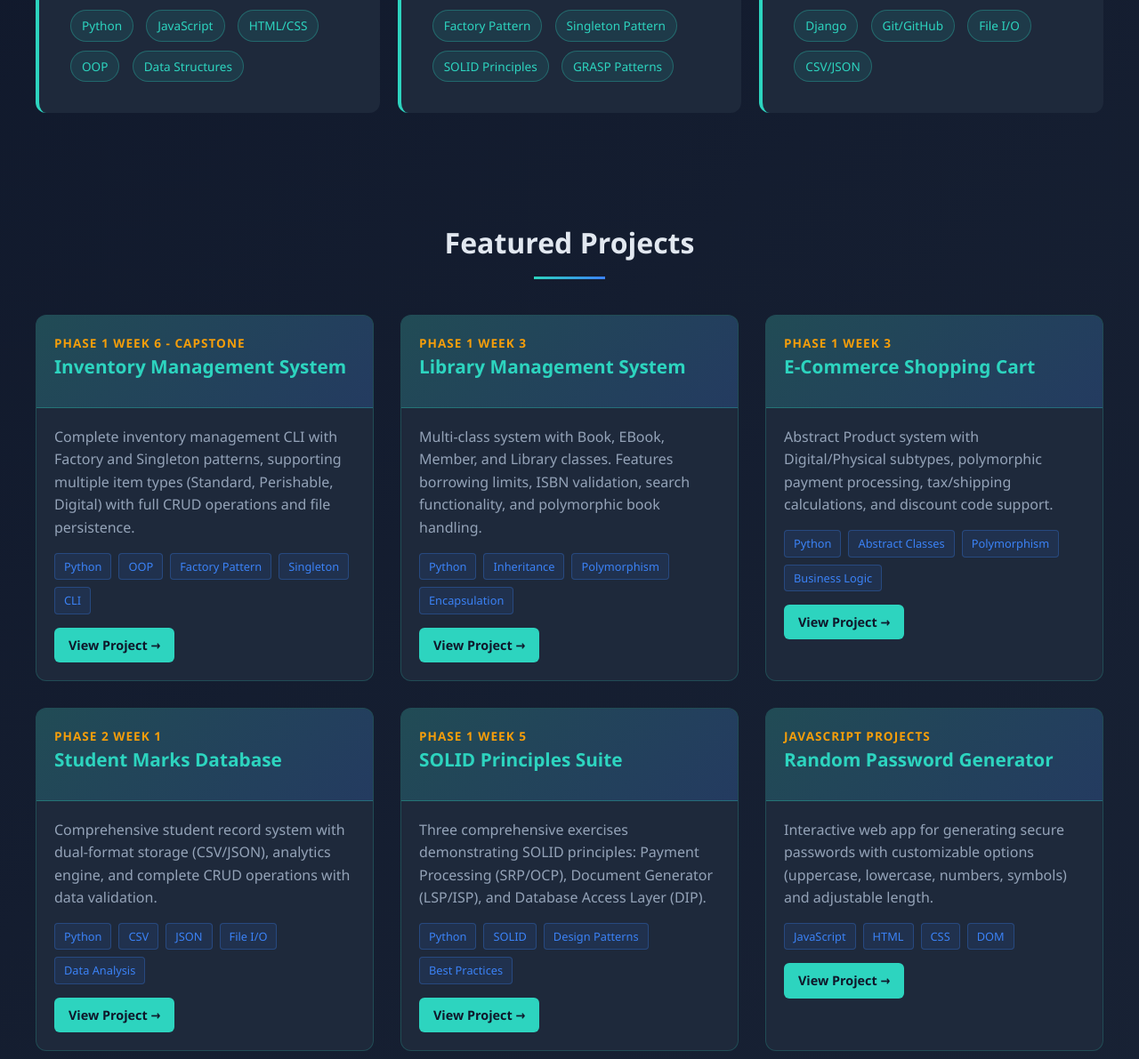
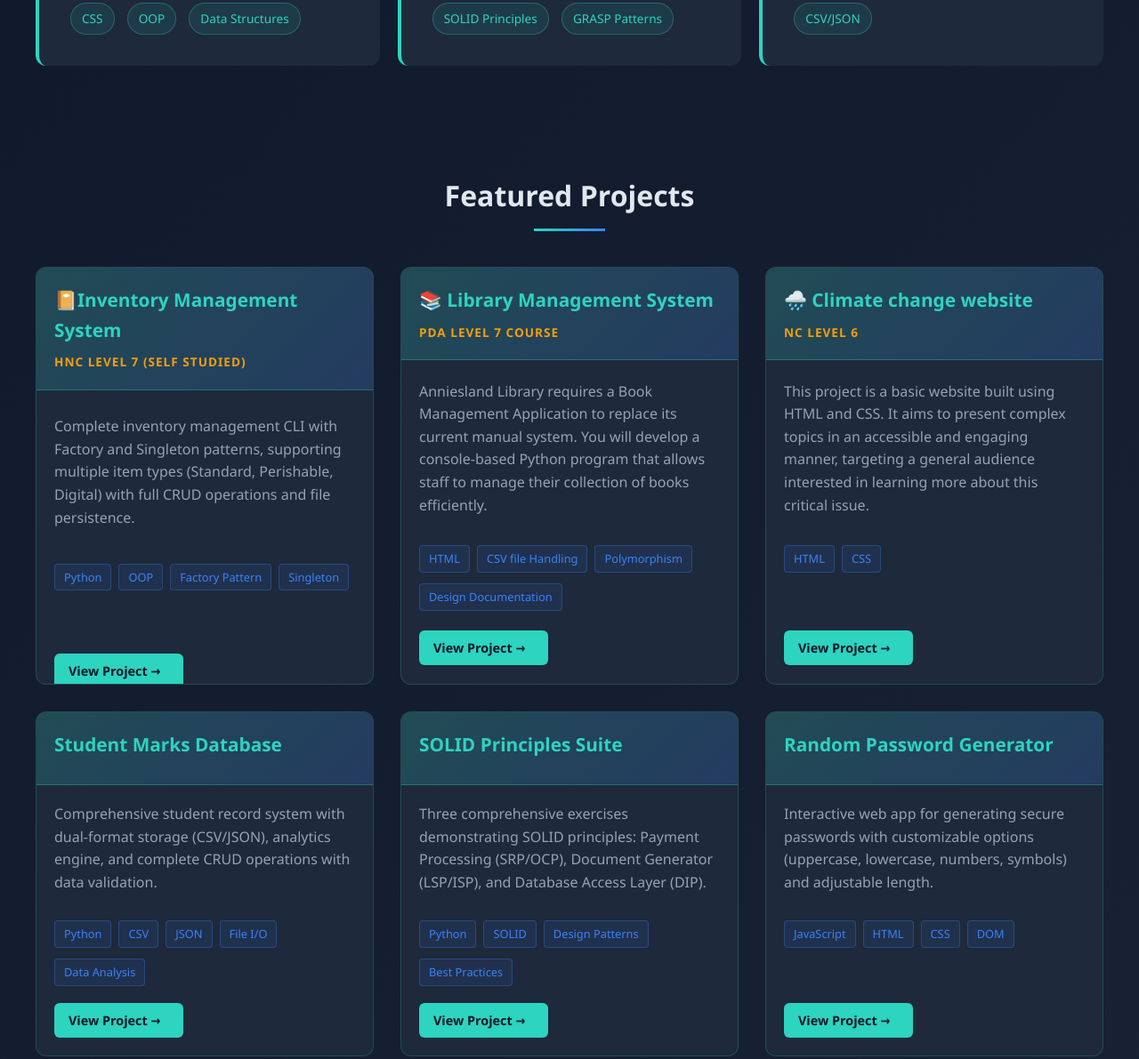
Before and after one commit to BugSlayer9000/BugSlayer9000.github.io, a plain HTML site: page index.html in a window 1280 px wide. Shown: the part 845-2036 px from the top of the page at 89% size. Drawn offline with Linux system fonts and the light colour scheme.

Commit message:
Update portfolio content and enhance project layout in index.html and styles.css

```diff
--- a/index.html
+++ b/index.html
@@ -11,9 +11,9 @@
         <div class="container">
             <div class="profile-section">
                 <h1>Samod Subhasha</h1>
-                <p class="subtitle">HNC Level 7 Software Development Student</p>
-                <p class="subtitle">2nd Year Computing Engineering @ Glasgow</p>
-                <a href="https://github.com/BugSlayer9000/personal-HNC-journey" class="github-link" target="_blank">
+                <!-- <p class="subtitle">HNC Level 7 Software Development Student</p> -->
+                <p class="subtitle">SWE 2nd year @ Glasgow Clyde College</p>
+                <a href="https://github.com/BugSlayer9000" class="github-link" target="_blank">
                     <svg width="20" height="20" fill="currentColor" viewBox="0 0 16 16">
                         <path d="M8 0C3.58 0 0 3.58 0 8c0 3.54 2.29 6.53 5.47 7.59.4.07.55-.17.55-.38 0-.19-.01-.82-.01-1.49-2.01.37-2.53-.49-2.69-.94-.09-.23-.48-.94-.82-1.13-.28-.15-.68-.52-.01-.53.63-.01 1.08.58 1.23.82.72 1.21 1.87.87 2.33.66.07-.52.28-.87.51-1.07-1.78-.2-3.64-.89-3.64-3.95 0-.87.31-1.59.82-2.15-.08-.2-.36-1.02.08-2.12 0 0 .67-.21 2.2.82.64-.18 1.32-.27 2-.27.68 0 1.36.09 2 .27 1.53-1.04 2.2-.82 2.2-.82.44 1.1.16 1.92.08 2.12.51.56.82 1.27.82 2.15 0 3.07-1.87 3.75-3.65 3.95.29.25.54.73.54 1.48 0 1.07-.01 1.93-.01 2.2 0 .21.15.46.55.38A8.012 8.012 0 0 0 16 8c0-4.42-3.58-8-8-8z"/>
                     </svg>
@@ -28,15 +28,15 @@
         <section class="container">
             <div class="stats-bar">
                 <div class="stat-card">
-                    <span class="stat-number">6</span>
-                    <span class="stat-label">Weeks Completed</span>
+                    <span class="stat-number">2</span>
+                    <span class="stat-label">Years since started</span>
                 </div>
                 <div class="stat-card">
                     <span class="stat-number">20+</span>
                     <span class="stat-label">Projects Built</span>
                 </div>
                 <div class="stat-card">
-                    <span class="stat-number">3</span>
+                    <span class="stat-number">4</span>
                     <span class="stat-label">Languages</span>
                 </div>
                 <div class="stat-card">
@@ -55,7 +55,8 @@
                     <div>
                         <span class="skill-tag">Python</span>
                         <span class="skill-tag">JavaScript</span>
-                        <span class="skill-tag">HTML/CSS</span>
+                        <span class="skill-tag">HTML</span>
+                        <span class="skill-tag">CSS</span>
                         <span class="skill-tag">OOP</span>
                         <span class="skill-tag">Data Structures</span>
                     </div>
@@ -89,8 +90,8 @@
                 <!-- Inventory Management System -->
                 <div class="project-card">
                     <div class="project-header">
-                        <div class="project-phase">Phase 1 Week 6 - Capstone</div>
-                        <h3 class="project-title">Inventory Management System</h3>
+                        <h3 class="project-title">📔Inventory Management System</h3>
+                        <div class="project-phase">hnc level 7 (self Studied)</div>
                     </div>
                     <div class="project-body">
                         <p class="project-description">
@@ -103,7 +104,6 @@
                             <span class="tech-tag">OOP</span>
                             <span class="tech-tag">Factory Pattern</span>
                             <span class="tech-tag">Singleton</span>
-                            <span class="tech-tag">CLI</span>
                         </div>
                         <a href="https://github.com/BugSlayer9000/personal-HNC-journey/tree/main/Phase%201/week%206%20Final/inventory%20app" class="project-link" target="_blank">View Project →</a>
                     </div>
@@ -112,41 +112,37 @@
                 <!-- Library Management -->
                 <div class="project-card">
                     <div class="project-header">
-                        <div class="project-phase">Phase 1 Week 3</div>
-                        <h3 class="project-title">Library Management System</h3>
+                        <h3 class="project-title">📚 Library Management System</h3>
+                        <div class="project-phase">pda level 7 course</div>
                     </div>
                     <div class="project-body">
                         <p class="project-description">
-                            Multi-class system with Book, EBook, Member, and Library classes.
-                            Features borrowing limits, ISBN validation, search functionality,
-                            and polymorphic book handling.
+                            Anniesland Library requires a Book Management Application to replace its current manual system.
+                            You will develop a console-based Python program that allows staff to manage their collection of books efficiently.
                         </p>
                         <div class="tech-tags">
-                            <span class="tech-tag">Python</span>
-                            <span class="tech-tag">Inheritance</span>
+                            <span class="tech-tag">HTML</span>
+                            <span class="tech-tag">CSV file Handling</span>
                             <span class="tech-tag">Polymorphism</span>
-                            <span class="tech-tag">Encapsulation</span>
+                            <span class="tech-tag">Design Documentation</span>
                         </div>
-                        <a href="https://github.com/BugSlayer9000/personal-HNC-journey/tree/main/Phase%201/week%203/projects%20for%20week%203/Exercises/Exercise1" class="project-link" target="_blank">View Project →</a>
+                        <a href="https://github.com/BugSlayer9000/Book-Management-Application" class="project-link" target="_blank">View Project →</a>
                     </div>
                 </div>
 
                 <!-- Shopping Cart -->
                 <div class="project-card">
                     <div class="project-header">
-                        <div class="project-phase">Phase 1 Week 3</div>
-                        <h3 class="project-title">E-Commerce Shopping Cart</h3>
+                        <h3 class="project-title">🌧️ Climate change website</h3>
+                        <div class="project-phase">nc level 6</div>
                     </div>
                     <div class="project-body">
                         <p class="project-description">
-                            Abstract Product system with Digital/Physical subtypes, polymorphic
-                            payment processing, tax/shipping calculations, and discount code support.
+                            This project is a basic website built using HTML and CSS. It aims to present complex topics in an accessible and engaging manner, targeting a general audience interested in learning more about this critical issue.
                         </p>
                         <div class="tech-tags">
-                            <span class="tech-tag">Python</span>
-                            <span class="tech-tag">Abstract Classes</span>
-                            <span class="tech-tag">Polymorphism</span>
-                            <span class="tech-tag">Business Logic</span>
+                            <span class="tech-tag">HTML</span>
+                            <span class="tech-tag">CSS</span>
                         </div>
                         <a href="https://github.com/BugSlayer9000/personal-HNC-journey/tree/main/Phase%201/week%203/projects%20for%20week%203/Exercises/Exercise2" class="project-link" target="_blank">View Project →</a>
                     </div>
@@ -155,7 +151,6 @@
                 <!-- Student Marks Database -->
                 <div class="project-card">
                     <div class="project-header">
-                        <div class="project-phase">Phase 2 Week 1</div>
                         <h3 class="project-title">Student Marks Database</h3>
                     </div>
                     <div class="project-body">
@@ -177,7 +172,6 @@
                 <!-- SOLID Exercises -->
                 <div class="project-card">
                     <div class="project-header">
-                        <div class="project-phase">Phase 1 Week 5</div>
                         <h3 class="project-title">SOLID Principles Suite</h3>
                     </div>
                     <div class="project-body">
@@ -199,7 +193,6 @@
                 <!-- Password Generator -->
                 <div class="project-card">
                     <div class="project-header">
-                        <div class="project-phase">JavaScript Projects</div>
                         <h3 class="project-title">Random Password Generator</h3>
                     </div>
                     <div class="project-body">
--- a/styles.css
+++ b/styles.css
@@ -214,6 +214,10 @@ h1 {
 
 .project-body {
     padding: 20px;
+    display: flex;
+    flex-direction: column;
+    justify-content: space-evenly;
+    min-height: 78%;
 }
 
 .project-description {
@@ -227,6 +231,8 @@ h1 {
     flex-wrap: wrap;
     gap: 8px;
     margin-top: 15px;
+    min-height: max-content;
+    height: 78px;
 }
 
 .tech-tag {
@@ -236,6 +242,7 @@ h1 {
     border-radius: 4px;
     font-size: 0.8rem;
     border: 1px solid rgba(59, 130, 246, 0.3);
+    height: fit-content;
 }
 
 .project-link {
@@ -249,6 +256,7 @@ h1 {
     font-size: 0.9rem;
     font-weight: 600;
     transition: all 0.3s ease;
+    width: 43%;
 }
 
 .project-link:hover {
```
